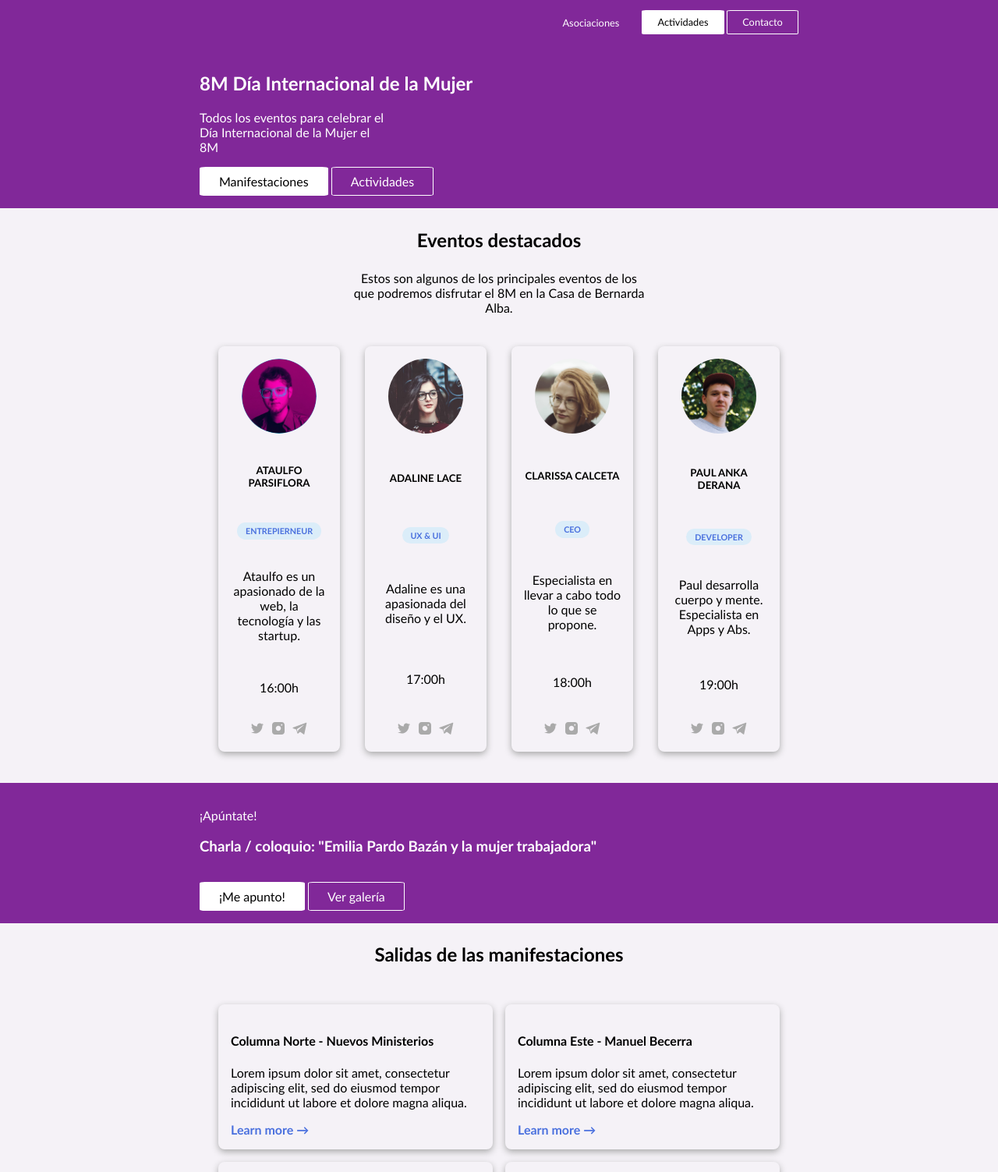
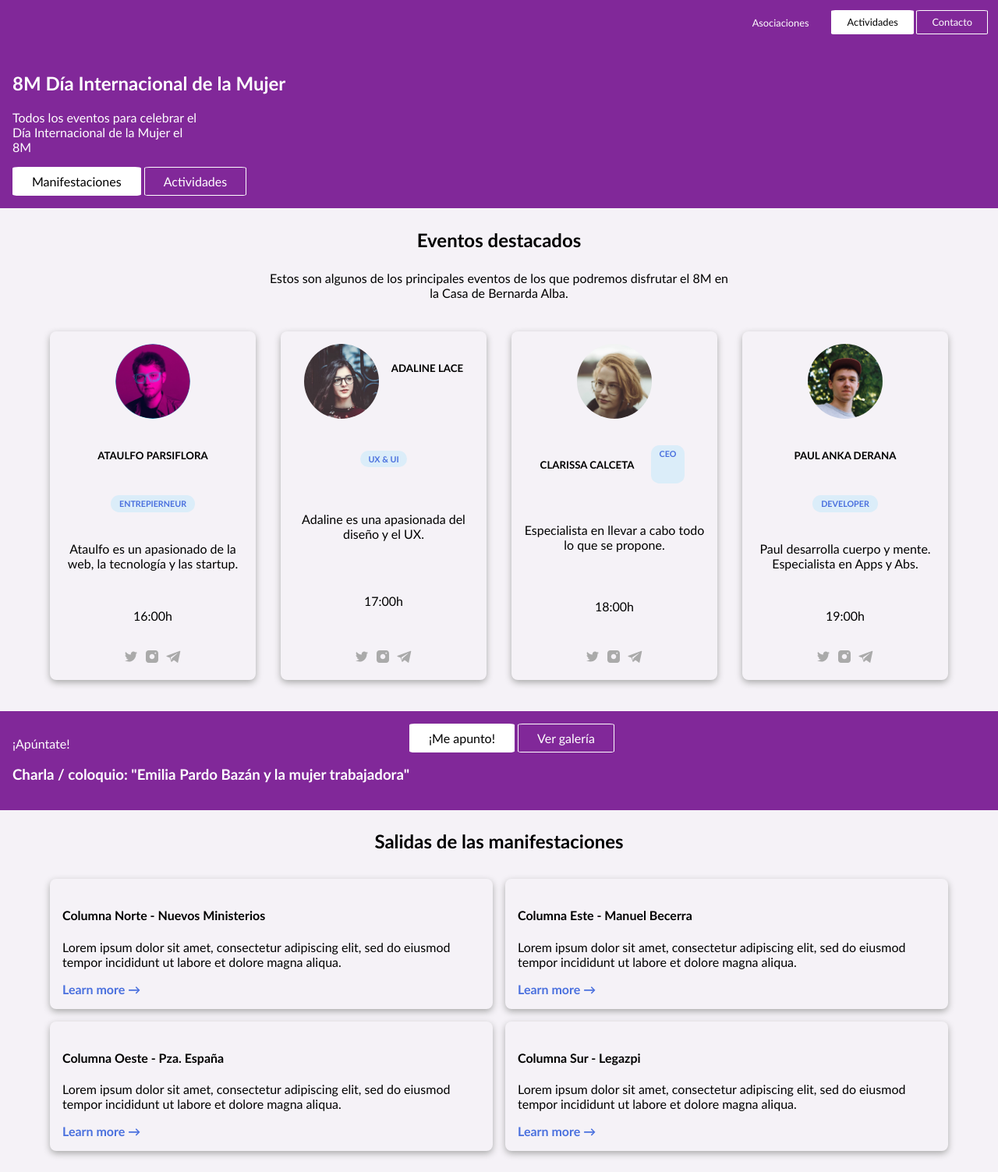
Before and after one commit to OldChatot/Web-8M, a plain HTML site: page index.html in a window 1280 px wide. Shown: the top 1503 px of the page at 78% size. Drawn offline with Linux system fonts and the light colour scheme.

Commit message:
Terminado??

```diff
--- a/index.html
+++ b/index.html
@@ -8,24 +8,30 @@
     <title>8M Dia de la mujer</title>
   </head>
   <body>
-    <header class="fondo1 flex main">
+    <header class="fondo1 flex">
+      <div>
         <nav>
           <span>Asociaciones</span>
           <button>Actividades</button>
           <button class="boton1">Contacto</button>
         </nav>
+      </div>
     </header>
-    <section class="fondo1 flex izquierda main">
+    <section class="fondo1 flex izquierda">
+      <div>
         <div>
           <h1>8M Día Internacional de la Mujer</h1>
           <p>
-          Todos los eventos para celebrar el Día Internacional de la Mujer el 8M
+            Todos los eventos para celebrar el Día Internacional de la Mujer el
+            8M
           </p>
           <button>Manifestaciones</button>
           <button class="boton1">Actividades</button>
         </div>
+      </div>
     </section>
-    <section class="fondo3 flex main">
+    <section class="fondo3 flex">
+      <div>
         <h2 class="textocentrado width100">Eventos destacados</h2>
         <p class="textocentrado">
           Estos son algunos de los principales eventos de los que podremos
@@ -89,21 +95,24 @@
             </div>
           </div>
         </div>
+      </div>
     </section>
-    <section
-      class="fondo1 flex espaciado main columnas"
-      style="align-items: center"
-    >
+    <section class="fondo1 flex espaciado columnas" style="align-items: center">
+      <div>
         <div>
           <p>¡Apúntate!</p>
-        <h3>Charla / coloquio: "Emilia Pardo Bazán y la mujer trabajadora"</h3>
+          <h3>
+            Charla / coloquio: "Emilia Pardo Bazán y la mujer trabajadora"
+          </h3>
         </div>
         <div>
           <button>¡Me apunto!</button>
           <button class="boton1">Ver galería</button>
         </div>
+      </div>
     </section>
-    <section class="fondo3 flex main">
+    <section class="fondo3 flex">
+      <div>
         <h2 class="textocentrado width100">Salidas de las manifestaciones</h2>
         <div class="grid1">
           <div class="sombreado redondeado paddingbasico">
@@ -139,8 +148,10 @@
             <a href="">Learn more →</a>
           </div>
         </div>
+      </div>
     </section>
-    <section class="fondo1 flex main">
+    <section class="fondo1 flex">
+      <div>
         <div class="fondo4 redondeado flex nowrap padding2 columnas">
           <h3>Apúntate a la Newsletter</h3>
           <div class="paddingbasico">
@@ -153,8 +164,10 @@
             <button class="redondeado sombreado fondo3">¡Apuntadme! →</button>
           </div>
         </div>
+      </div>
     </section>
-    <section class="fondo3 flex main">
+    <section class="fondo3 flex">
+      <div>
         <div class="grid2">
           <div class="redondeado paddingbasico fondo4 flex espaciado">
             <div class="width70">
@@ -188,10 +201,10 @@
         </div>
         <h2 class="textocentrado width100">Aprende e inspira</h2>
         <p class="textocentrado">
-        El Frente Judaico Popular, junto con el Frente Popular de Judea, se han
-        unido para realizar un taller que hablará de cómo organizar un periódico
-        sin financiación de empresas del Ibex35, democrático, descentralizado y
-        de propiedad colectiva.
+          El Frente Judaico Popular, junto con el Frente Popular de Judea, se
+          han unido para realizar un taller que hablará de cómo organizar un
+          periódico sin financiación de empresas del Ibex35, democrático,
+          descentralizado y de propiedad colectiva.
         </p>
         <div class="grid3">
           <div class="fondo4 sombreado redondeado padding2 flex">
@@ -236,7 +249,9 @@
                 class="img3"
                 style="background-color: rgb(199, 253, 253)"
               />
-            <h4 style="margin: 3em 0 0">Detección precoz en redes sociales</h4>
+              <h4 style="margin: 3em 0 0">
+                Detección precoz en redes sociales
+              </h4>
               <span class="small">14 min read</span>
               <p class="width100">
                 Lorem ipsum dolor sit amet, consectetur adipiscing elit, sed do
@@ -248,17 +263,19 @@
         </div>
         <a href="" class="fondo5">Descubre más en nuestro Blog →</a>
         <br />
+      </div>
     </section>
-    <section class="fondo2 flex main">
+    <section class="fondo2 flex">
+      <div>
         <h2 class="width100 textocentrado">Resolvemos tus dudas</h2>
         <div class="flex espaciado columnas width70">
           <div class="width40">
             <h5>Guías de comportamiento</h5>
             <p class="width100">
               Venenatis cras sed felis eget velit aliquet sagittis. Nisl nisi
-            scelerisque eu ultrices vitae. Aliquet sagittis id consectetur purus
-            ut faucibus pulvinar elementum integer. In hac habitasse platea
-            dictumst.
+              scelerisque eu ultrices vitae. Aliquet sagittis id consectetur
+              purus ut faucibus pulvinar elementum integer. In hac habitasse
+              platea dictumst.
             </p>
             <button>Ver todas las guías</button>
           </div>
@@ -266,15 +283,17 @@
             <h5>Soy hombre, ¿cómo puedo ayudar?</h5>
             <p class="width100">
               Venenatis cras sed felis eget velit aliquet sagittis. Nisl nisi
-            scelerisque eu ultrices vitae. Aliquet sagittis id consectetur purus
-            ut faucibus pulvinar elementum integer. In hac habitasse platea
-            dictumst.
+              scelerisque eu ultrices vitae. Aliquet sagittis id consectetur
+              purus ut faucibus pulvinar elementum integer. In hac habitasse
+              platea dictumst.
             </p>
             <button class="boton1">Patriarcapedia</button>
           </div>
         </div>
+      </div>
     </section>
-    <section class="fondo4 flex main">
+    <section class="fondo4 flex">
+      <div>
         <h2 class="textocentrado width100">¡Apoyos al Manifiesto!</h2>
         <p class="textocentrado">
           Tenemos un montón de caras aquí que no conoces pero que prueban que
@@ -290,8 +309,10 @@
           <img src="./imgs/menganito1.jpg" alt="g" class="img4" />
           <img src="./imgs/fulanito1.jpeg" alt="h" class="img4" />
         </div>
+      </div>
     </section>
-    <footer class="fondo2 flex espaciado main">
+    <footer class="fondo2">
+      <div class="flex espaciado">
         <div>(c) 2023 Todos los derechos rescatados.</div>
         <div>
           <img src="./imgs/twitter.svg" alt="Twitter" class="icono" />
@@ -301,6 +322,7 @@
             class="icono"
           />
         </div>
+      </div>
     </footer>
   </body>
 </html>
--- a/styles/styles.css
+++ b/styles/styles.css
@@ -5,8 +5,10 @@ body {
   margin: 0 auto;
   padding: 0;
 }
-.main {
-  padding: 1em 20%;
+header,
+section,
+footer {
+  padding: 1em;
 }
 .flex {
   display: flex;
@@ -59,7 +61,6 @@ header {
   display: flex;
   justify-content: flex-end;
   font-size: 0.8em;
-  padding: 1em 0;
 }
 header span {
   padding: 2em;
@@ -69,11 +70,19 @@ section {
   justify-items: center;
   align-content: space-around;
 }
-section > * {
+section > div {
+  display: flex;
+  flex-wrap: wrap;
+  justify-content: center;
+  max-width: 1200px;
   margin: 0;
+  padding: 0;
 }
-footer {
-  padding: 1em 0;
+header > div,
+footer > div {
+  max-width: 1200px;
+  margin: 0;
+  padding: 0;
 }
 a {
   font-weight: bold;
```
Lines whose indentation alone changed are shown as unchanged.
